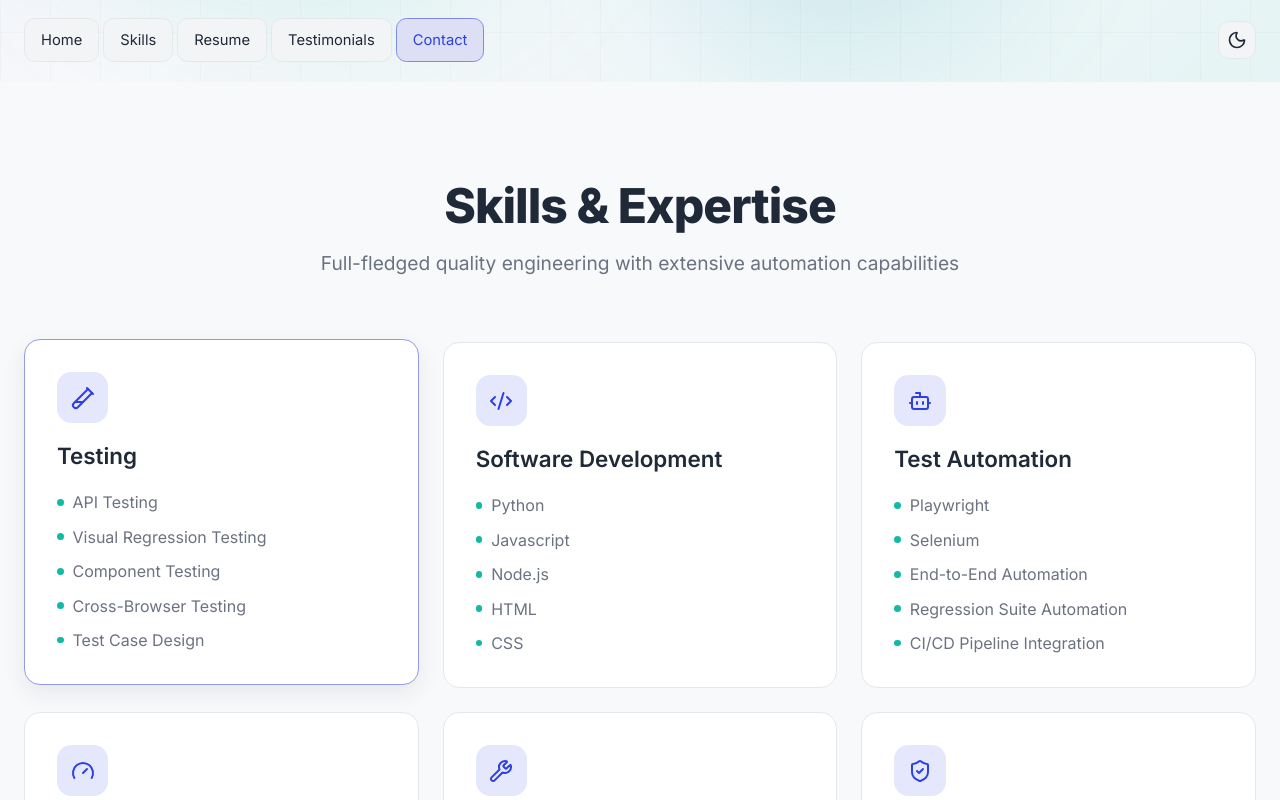
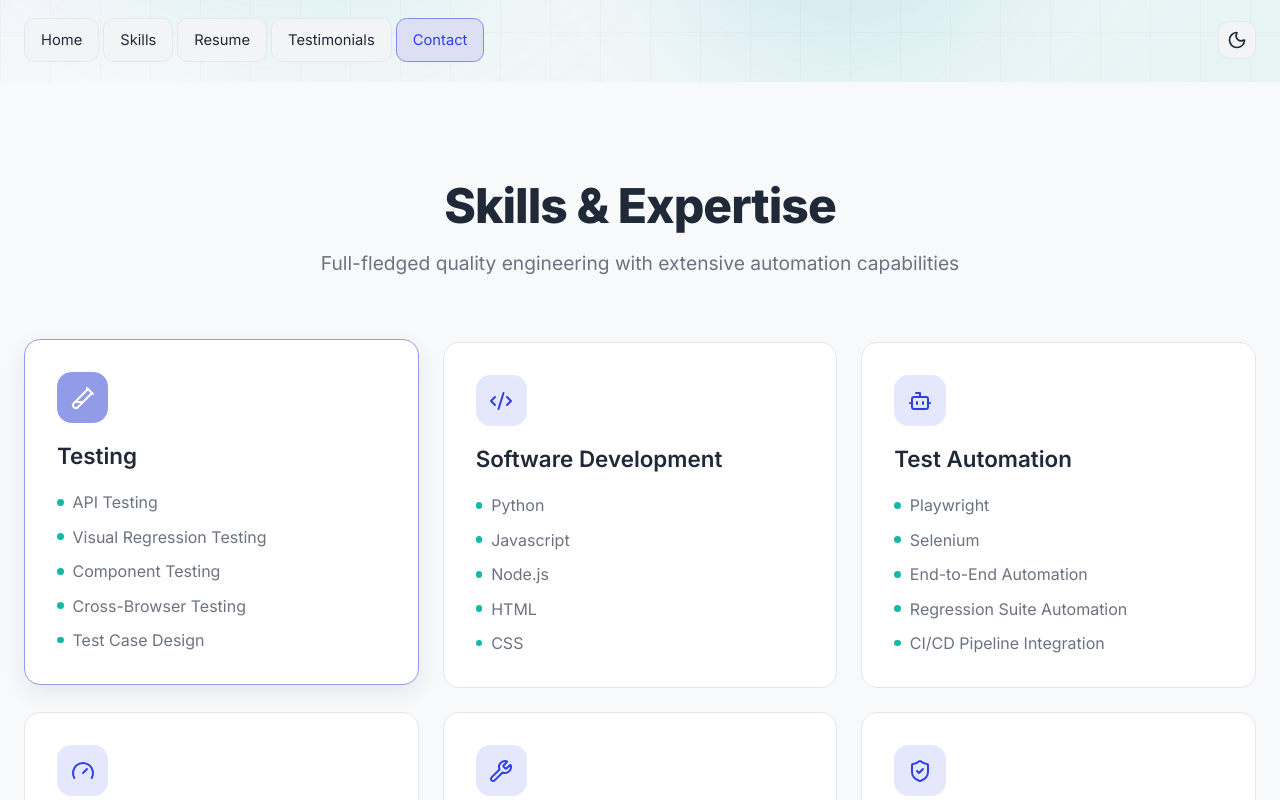
Before and after one commit to scatch03/vk-site, a React (Vite) app: page / in a window 1280 px wide. In both pictures the pointer is over the element 82 px from the left and 1118 px from the top of the page. Shown: the part 718-1518 px from the top of the page. Built offline with nearby package versions, Linux system fonts and the light colour scheme.

Commit message:
Polish section and footer animation timing

```diff
--- a/src/App.css
+++ b/src/App.css
@@ -659,6 +659,12 @@ textarea {
     box-shadow 220ms ease;
 }
 
+.skill-card .card-icon {
+  border: 1px solid transparent;
+  background-color: color-mix(in srgb, var(--primary) 12%, transparent);
+  transition: background-color 500ms ease, color 500ms ease, border-color 500ms ease;
+}
+
 .skill-card--visible {
   opacity: 1;
   transform: translateY(0);
@@ -668,6 +674,12 @@ textarea {
   border-color: color-mix(in srgb, var(--primary) 45%, var(--border));
   transform: translateY(-3px);
   box-shadow: var(--shadow-sm);
+}
+
+.skill-card--visible:hover .card-icon {
+  background-color: color-mix(in srgb, var(--primary) 45%, var(--border));
+  border-color: color-mix(in srgb, var(--primary) 45%, var(--border));
+  color: var(--primary-foreground);
 }
 
 .skill-card h3 {
```
